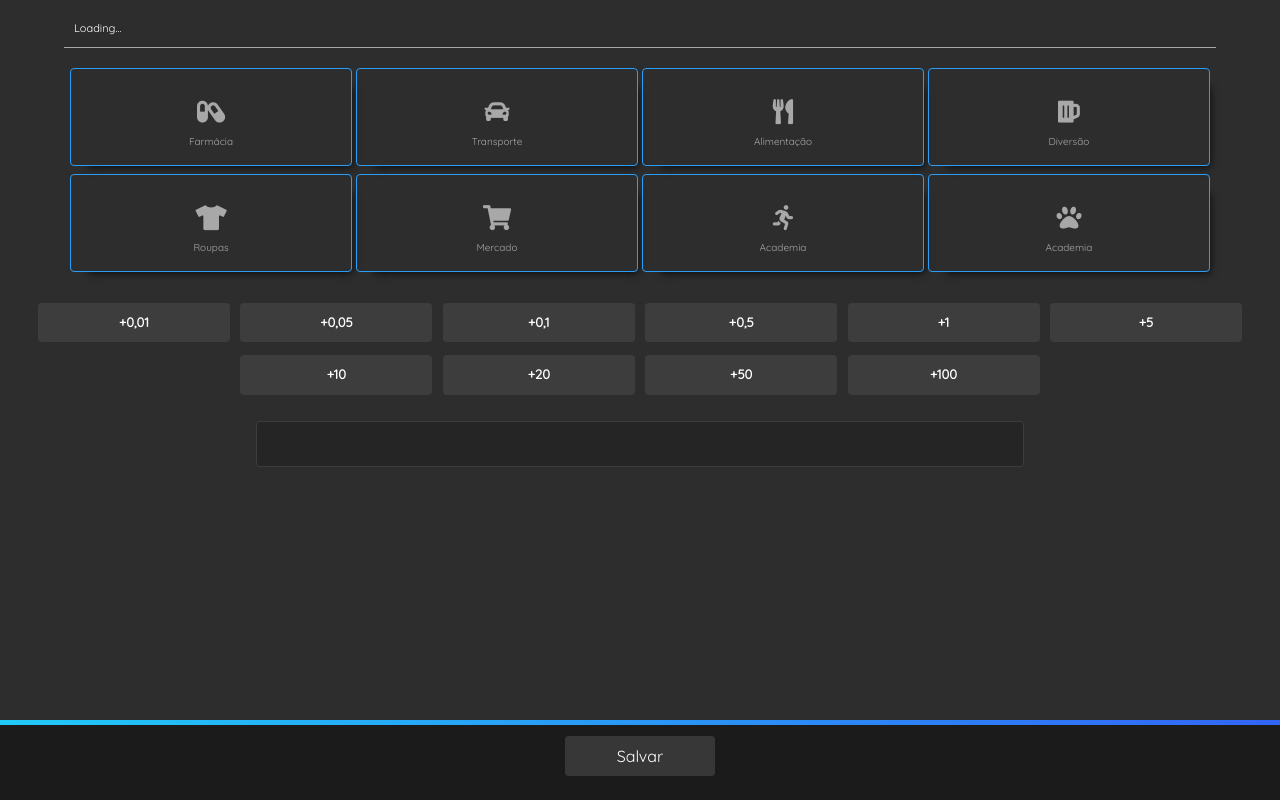
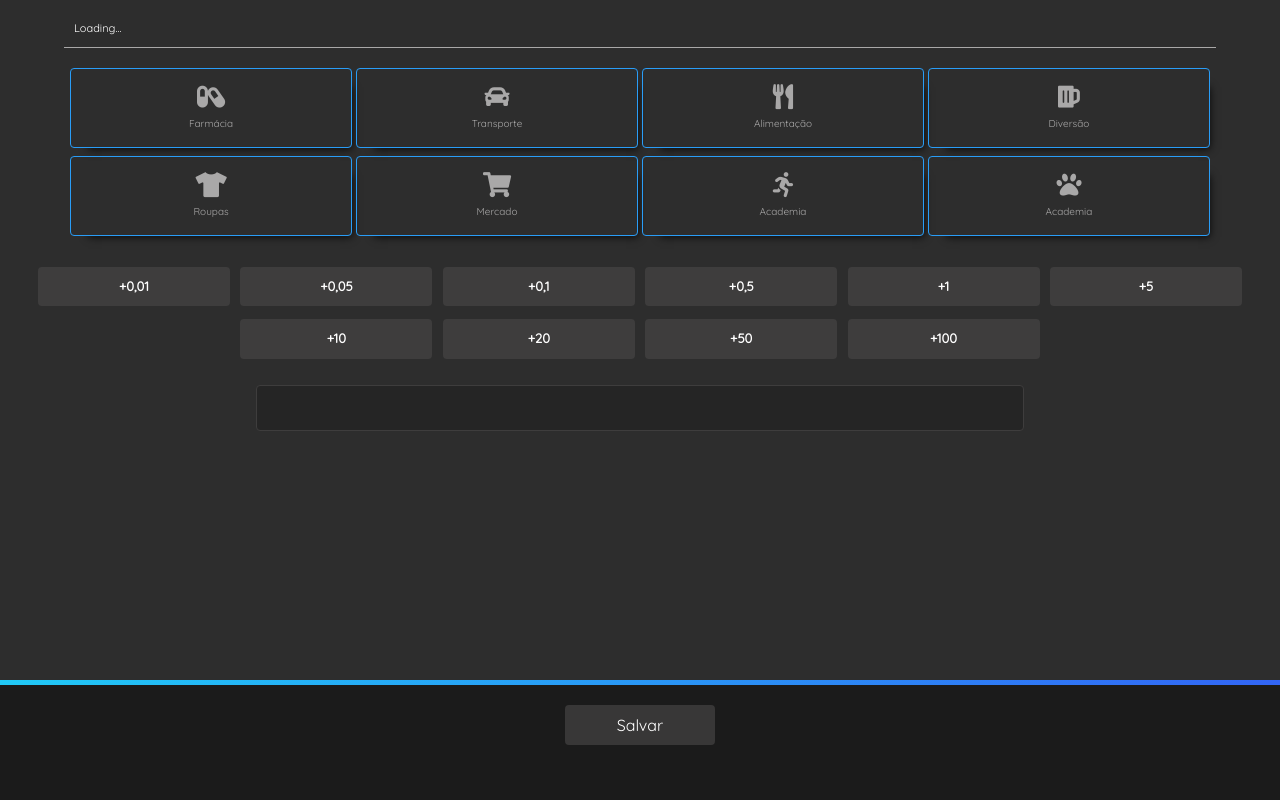
Before and after one commit to brdolenc/brdolenc.github.io, a website: page finances/index.html in a window 1280 px wide. Drawn offline with nearby package versions, Linux system fonts and the light colour scheme; some packages are replaced by stand-ins of ours.

Commit message:
Finances app 3

```diff
--- a/finances/scss/_main.scss
+++ b/finances/scss/_main.scss
@@ -1,11 +1,11 @@
 footer{
   width: 100%;
-  height: 10vh;
+  height: 15vh;
   background-color: #1b1b1b;
   position: fixed;
   bottom: 0;
   text-align: center;
-  padding-top: 16px;
+  padding-top: 25px;
 
   &:before{
     content: "";
@@ -83,8 +83,8 @@ main{
 
 
       i{
-        margin-top: 30px;
-        margin-bottom: 10px;
+        margin-top: 15px;
+        margin-bottom: 7px;
         background: transparent;
         font-size: 25px;
         color: #a9a8a8;
```
Also changed, not shown: finances/css/style.css, 1 other file.
